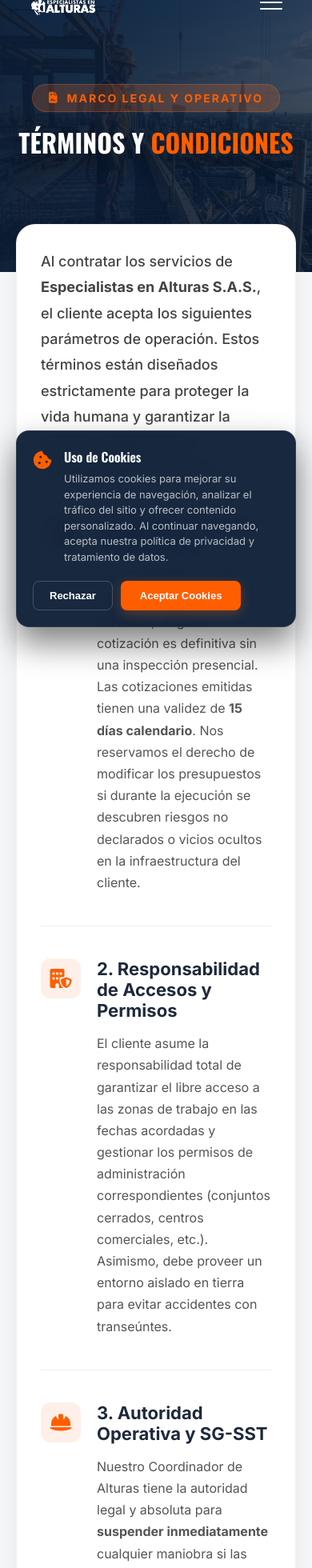
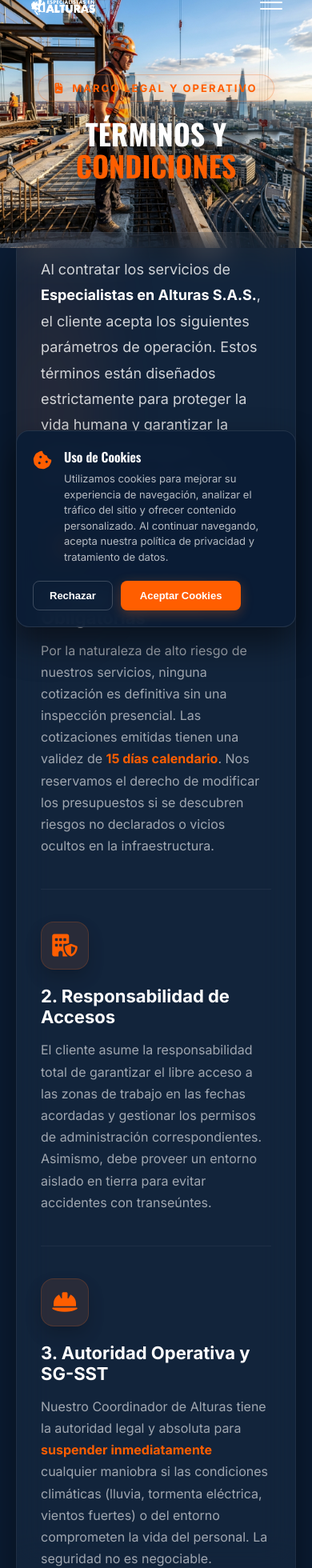
Before and after one commit to dpc2802/ESP_EN_ALTURAS, a Next.js app: page /terminos-y-condiciones in a window 390 px wide. Shown: the part 40-2000 px from the top of the page at 80% size. Built offline with nearby package versions, Linux system fonts and the light colour scheme.

Commit message:
style: fix mobile overflow and redesign pages to dark premium glassmorphism theme

```diff
--- a/src/app/terminos-y-condiciones/page.js
+++ b/src/app/terminos-y-condiciones/page.js
@@ -13,93 +13,108 @@
   return (
     <>
       <Header />
-      <main style={{ background: '#f8f9fa', minHeight: '100vh', paddingBottom: '100px' }}>
+      <main style={{ backgroundColor: 'var(--navy)', minHeight: '100vh', paddingBottom: '100px', overflowX: 'hidden' }}>
 
         {/* Premium Hero Section */}
-        <section style={{ position: 'relative', height: '45vh', minHeight: '350px', display: 'flex', alignItems: 'center', justifyContent: 'center', overflow: 'hidden' }}>
+        <section style={{ position: 'relative', height: '40vh', minHeight: '350px', display: 'flex', alignItems: 'center', justifyContent: 'center', overflow: 'hidden' }}>
           <div style={{ position: 'absolute', inset: 0, zIndex: 0 }}>
             <Image src="/assets/hero_heights.jpg" alt="Términos y Condiciones Background" fill style={{ objectFit: 'cover' }} priority />
           </div>
-          <div style={{ position: 'absolute', inset: 0, background: 'linear-gradient(to right, rgba(11,29,53,0.95), rgba(11,29,53,0.8))', zIndex: 1 }} />
+          <div style={{ position: 'absolute', inset: 0, background: 'linear-gradient(to bottom, rgba(11,29,53,0.9), var(--navy))', zIndex: 1 }} />
 
           <motion.div
             initial="hidden" animate="show" variants={fadeUp}
-            style={{ position: 'relative', zIndex: 2, textAlign: 'center', padding: '0 20px', width: '100%', maxWidth: '800px' }}
+            style={{ position: 'relative', zIndex: 2, textAlign: 'center', padding: '0 20px', width: '100%', maxWidth: '800px', marginTop: '50px' }}
           >
-            <div style={{ display: 'inline-flex', alignItems: 'center', gap: '10px', background: 'rgba(243,107,34,0.2)', padding: '8px 20px', borderRadius: '30px', color: 'var(--orange)', fontWeight: 700, fontSize: '14px', letterSpacing: '2px', textTransform: 'uppercase', marginBottom: '20px', border: '1px solid rgba(243,107,34,0.3)' }}>
+            <div style={{ display: 'inline-flex', alignItems: 'center', gap: '10px', background: 'rgba(243,107,34,0.1)', padding: '8px 20px', borderRadius: '30px', color: 'var(--orange)', fontWeight: 800, fontSize: '13px', letterSpacing: '2px', textTransform: 'uppercase', marginBottom: '20px', border: '1px solid rgba(243,107,34,0.3)', boxShadow: '0 0 20px rgba(243,107,34,0.2)' }}>
               <i className="fa-solid fa-file-contract"></i> Marco Legal y Operativo
             </div>
-            <h1 style={{ color: '#fff', fontSize: 'clamp(32px, 5vw, 56px)', fontFamily: 'var(--font-head)', fontWeight: 900, lineHeight: 1.1, textTransform: 'uppercase', textShadow: '0 10px 30px rgba(0,0,0,0.5)' }}>
+            <h1 style={{ color: '#fff', fontSize: 'clamp(36px, 6vw, 64px)', fontFamily: 'var(--font-head)', fontWeight: 900, lineHeight: 1.1, textTransform: 'uppercase', textShadow: '0 10px 30px rgba(0,0,0,0.8)' }}>
               Términos y <span style={{ color: 'var(--orange)' }}>Condiciones</span>
             </h1>
           </motion.div>
         </section>
 
         {/* Content Section */}
-        <div style={{ position: 'relative', zIndex: 10, marginTop: '-60px', padding: '0 20px' }}>
+        <div style={{ position: 'relative', zIndex: 10, marginTop: '-20px', padding: '0 20px' }}>
           <motion.div
             initial={{ opacity: 0, y: 40 }} animate={{ opacity: 1, y: 0 }} transition={{ delay: 0.2, duration: 0.6 }}
-            style={{ maxWidth: '900px', margin: '0 auto', background: '#fff', borderRadius: '24px', padding: 'clamp(30px, 5vw, 60px)', boxShadow: '0 20px 40px rgba(0,0,0,0.08)', border: '1px solid rgba(0,0,0,0.05)' }}
+            style={{
+              maxWidth: '900px', margin: '0 auto',
+              background: 'rgba(255, 255, 255, 0.03)',
+              backdropFilter: 'blur(20px)',
+              WebkitBackdropFilter: 'blur(20px)',
+              borderRadius: '24px',
+              padding: 'clamp(30px, 5vw, 60px)',
+              boxShadow: '0 30px 60px rgba(0,0,0,0.5)',
+              border: '1px solid rgba(255,255,255,0.05)',
+              position: 'relative',
+              overflow: 'hidden'
+            }}
           >
-            <p style={{ fontSize: '18px', lineHeight: '1.8', color: '#444', marginBottom: '40px', fontWeight: 500 }}>
-              Al contratar los servicios de <strong style={{ color: 'var(--navy)' }}>Especialistas en Alturas S.A.S.</strong>, el cliente acepta los siguientes parámetros de operación. Estos términos están diseñados estrictamente para proteger la vida humana y garantizar la máxima calidad bajo la Resolución 4272 de 2021.
+            {/* Glow Effect inside card */}
+            <div style={{ position: 'absolute', top: '-10%', left: '-10%', width: '40%', height: '40%', background: 'radial-gradient(circle, rgba(243,107,34,0.1) 0%, rgba(0,0,0,0) 70%)', filter: 'blur(40px)', zIndex: 0 }} />
+
+            <div style={{ position: 'relative', zIndex: 1 }}>
+              <p style={{ fontSize: '18px', lineHeight: '1.8', color: 'rgba(255,255,255,0.8)', marginBottom: '40px', fontWeight: 400 }}>
+                Al contratar los servicios de <strong style={{ color: '#fff' }}>Especialistas en Alturas S.A.S.</strong>, el cliente acepta los siguientes parámetros de operación. Estos términos están diseñados estrictamente para proteger la vida humana y garantizar la máxima calidad bajo la Resolución 4272 de 2021.
               </p>
 
               <div style={{ display: 'flex', flexDirection: 'column', gap: '40px' }}>
 
                 {/* Item 1 */}
-              <div style={{ display: 'flex', gap: '20px' }}>
-                <div style={{ flexShrink: 0, width: '50px', height: '50px', background: 'rgba(243,107,34,0.1)', borderRadius: '12px', display: 'flex', alignItems: 'center', justifyContent: 'center', color: 'var(--orange)', fontSize: '24px' }}>
+                <div style={{ display: 'flex', gap: '20px', flexWrap: 'wrap' }}>
+                  <div style={{ flexShrink: 0, width: '60px', height: '60px', background: 'rgba(243,107,34,0.1)', borderRadius: '16px', display: 'flex', alignItems: 'center', justifyContent: 'center', color: 'var(--orange)', fontSize: '28px', border: '1px solid rgba(243,107,34,0.2)', boxShadow: '0 10px 20px rgba(0,0,0,0.2)' }}>
                     <i className="fa-solid fa-clipboard-check"></i>
                   </div>
-                <div>
-                  <h3 style={{ fontSize: '22px', fontWeight: 800, color: 'var(--navy)', marginBottom: '15px' }}>1. Visitas Técnicas Obligatorias</h3>
-                  <p style={{ color: '#555', lineHeight: '1.7' }}>
-                    Por la naturaleza de alto riesgo de nuestros servicios, ninguna cotización es definitiva sin una inspección presencial. Las cotizaciones emitidas tienen una validez de <strong>15 días calendario</strong>. Nos reservamos el derecho de modificar los presupuestos si durante la ejecución se descubren riesgos no declarados o vicios ocultos en la infraestructura del cliente.
+                  <div style={{ flex: '1 1 250px' }}>
+                    <h3 style={{ fontSize: '22px', fontWeight: 800, color: '#fff', marginBottom: '15px' }}>1. Visitas Técnicas Obligatorias</h3>
+                    <p style={{ color: 'rgba(255,255,255,0.6)', lineHeight: '1.7' }}>
+                      Por la naturaleza de alto riesgo de nuestros servicios, ninguna cotización es definitiva sin una inspección presencial. Las cotizaciones emitidas tienen una validez de <strong style={{ color: 'var(--orange)' }}>15 días calendario</strong>. Nos reservamos el derecho de modificar los presupuestos si se descubren riesgos no declarados o vicios ocultos en la infraestructura.
                     </p>
                   </div>
                 </div>
 
-              <hr style={{ border: 'none', borderTop: '1px solid #eee' }} />
+                <hr style={{ border: 'none', borderTop: '1px solid rgba(255,255,255,0.05)' }} />
 
                 {/* Item 2 */}
-              <div style={{ display: 'flex', gap: '20px' }}>
-                <div style={{ flexShrink: 0, width: '50px', height: '50px', background: 'rgba(243,107,34,0.1)', borderRadius: '12px', display: 'flex', alignItems: 'center', justifyContent: 'center', color: 'var(--orange)', fontSize: '24px' }}>
+                <div style={{ display: 'flex', gap: '20px', flexWrap: 'wrap' }}>
+                  <div style={{ flexShrink: 0, width: '60px', height: '60px', background: 'rgba(243,107,34,0.1)', borderRadius: '16px', display: 'flex', alignItems: 'center', justifyContent: 'center', color: 'var(--orange)', fontSize: '28px', border: '1px solid rgba(243,107,34,0.2)', boxShadow: '0 10px 20px rgba(0,0,0,0.2)' }}>
                     <i className="fa-solid fa-building-shield"></i>
                   </div>
-                <div>
-                  <h3 style={{ fontSize: '22px', fontWeight: 800, color: 'var(--navy)', marginBottom: '15px' }}>2. Responsabilidad de Accesos y Permisos</h3>
-                  <p style={{ color: '#555', lineHeight: '1.7' }}>
-                    El cliente asume la responsabilidad total de garantizar el libre acceso a las zonas de trabajo en las fechas acordadas y gestionar los permisos de administración correspondientes (conjuntos cerrados, centros comerciales, etc.). Asimismo, debe proveer un entorno aislado en tierra para evitar accidentes con transeúntes.
+                  <div style={{ flex: '1 1 250px' }}>
+                    <h3 style={{ fontSize: '22px', fontWeight: 800, color: '#fff', marginBottom: '15px' }}>2. Responsabilidad de Accesos</h3>
+                    <p style={{ color: 'rgba(255,255,255,0.6)', lineHeight: '1.7' }}>
+                      El cliente asume la responsabilidad total de garantizar el libre acceso a las zonas de trabajo en las fechas acordadas y gestionar los permisos de administración correspondientes. Asimismo, debe proveer un entorno aislado en tierra para evitar accidentes con transeúntes.
                     </p>
                   </div>
                 </div>
 
-              <hr style={{ border: 'none', borderTop: '1px solid #eee' }} />
+                <hr style={{ border: 'none', borderTop: '1px solid rgba(255,255,255,0.05)' }} />
 
                 {/* Item 3 */}
-              <div style={{ display: 'flex', gap: '20px' }}>
-                <div style={{ flexShrink: 0, width: '50px', height: '50px', background: 'rgba(243,107,34,0.1)', borderRadius: '12px', display: 'flex', alignItems: 'center', justifyContent: 'center', color: 'var(--orange)', fontSize: '24px' }}>
+                <div style={{ display: 'flex', gap: '20px', flexWrap: 'wrap' }}>
+                  <div style={{ flexShrink: 0, width: '60px', height: '60px', background: 'rgba(243,107,34,0.1)', borderRadius: '16px', display: 'flex', alignItems: 'center', justifyContent: 'center', color: 'var(--orange)', fontSize: '28px', border: '1px solid rgba(243,107,34,0.2)', boxShadow: '0 10px 20px rgba(0,0,0,0.2)' }}>
                     <i className="fa-solid fa-helmet-safety"></i>
                   </div>
-                <div>
-                  <h3 style={{ fontSize: '22px', fontWeight: 800, color: 'var(--navy)', marginBottom: '15px' }}>3. Autoridad Operativa y SG-SST</h3>
-                  <p style={{ color: '#555', lineHeight: '1.7' }}>
-                    Nuestro Coordinador de Alturas tiene la autoridad legal y absoluta para <strong>suspender inmediatamente</strong> cualquier maniobra si las condiciones climáticas (lluvia, tormenta eléctrica, vientos fuertes) o del entorno comprometen la vida del personal operativo. La seguridad no es negociable.
+                  <div style={{ flex: '1 1 250px' }}>
+                    <h3 style={{ fontSize: '22px', fontWeight: 800, color: '#fff', marginBottom: '15px' }}>3. Autoridad Operativa y SG-SST</h3>
+                    <p style={{ color: 'rgba(255,255,255,0.6)', lineHeight: '1.7' }}>
+                      Nuestro Coordinador de Alturas tiene la autoridad legal y absoluta para <strong style={{ color: 'var(--orange)' }}>suspender inmediatamente</strong> cualquier maniobra si las condiciones climáticas (lluvia, tormenta eléctrica, vientos fuertes) o del entorno comprometen la vida del personal. La seguridad no es negociable.
                     </p>
                   </div>
                 </div>
 
-              <hr style={{ border: 'none', borderTop: '1px solid #eee' }} />
+                <hr style={{ border: 'none', borderTop: '1px solid rgba(255,255,255,0.05)' }} />
 
                 {/* Item 4 */}
-              <div style={{ display: 'flex', gap: '20px' }}>
-                <div style={{ flexShrink: 0, width: '50px', height: '50px', background: 'rgba(243,107,34,0.1)', borderRadius: '12px', display: 'flex', alignItems: 'center', justifyContent: 'center', color: 'var(--orange)', fontSize: '24px' }}>
+                <div style={{ display: 'flex', gap: '20px', flexWrap: 'wrap' }}>
+                  <div style={{ flexShrink: 0, width: '60px', height: '60px', background: 'rgba(243,107,34,0.1)', borderRadius: '16px', display: 'flex', alignItems: 'center', justifyContent: 'center', color: 'var(--orange)', fontSize: '28px', border: '1px solid rgba(243,107,34,0.2)', boxShadow: '0 10px 20px rgba(0,0,0,0.2)' }}>
                     <i className="fa-solid fa-award"></i>
                   </div>
-                <div>
-                  <h3 style={{ fontSize: '22px', fontWeight: 800, color: 'var(--navy)', marginBottom: '15px' }}>4. Garantías Estructurales</h3>
-                  <p style={{ color: '#555', lineHeight: '1.7' }}>
+                  <div style={{ flex: '1 1 250px' }}>
+                    <h3 style={{ fontSize: '22px', fontWeight: 800, color: '#fff', marginBottom: '15px' }}>4. Garantías Estructurales</h3>
+                    <p style={{ color: 'rgba(255,255,255,0.6)', lineHeight: '1.7' }}>
                       Los tiempos de garantía sobre instalaciones (líneas de vida, puntos de anclaje) e impermeabilizaciones serán detallados explícitamente en el acta de entrega. Para que las certificaciones de anclajes mantengan su validez, el cliente está obligado a programar una inspección de recertificación anual obligatoria.
                     </p>
                   </div>
@@ -107,8 +122,9 @@
 
               </div>
 
-            <div style={{ marginTop: '50px', textAlign: 'center', color: '#999', fontSize: '14px' }}>
-              <em>Última actualización: Agosto de 2026</em>
+              <div style={{ marginTop: '50px', textAlign: 'center', color: 'rgba(255,255,255,0.3)', fontSize: '14px', letterSpacing: '1px' }}>
+                <em>ÚLTIMA ACTUALIZACIÓN: AGOSTO DE 2026</em>
+              </div>
             </div>
           </motion.div>
         </div>
```
Also changed, not shown: src/app/politica-privacidad/page.js (+52 -36 lines). Lines whose indentation alone changed are shown as unchanged.
